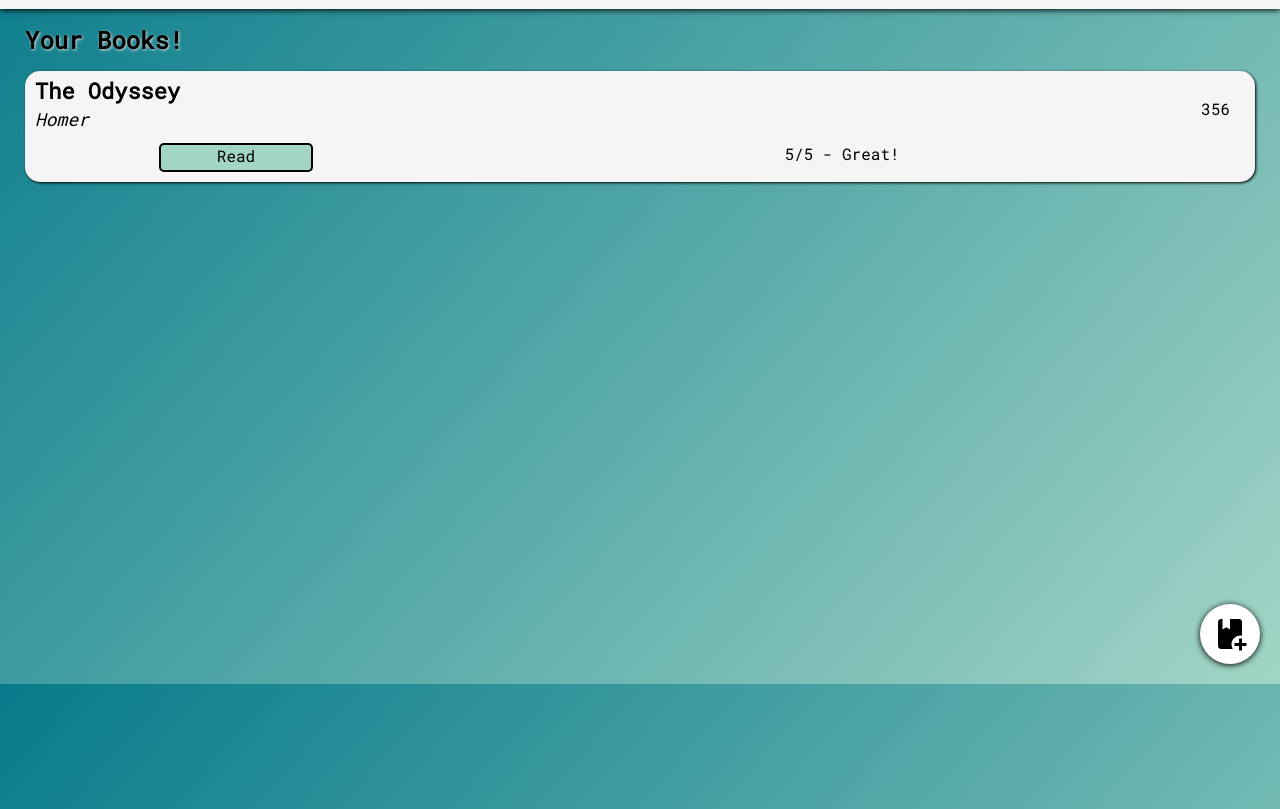
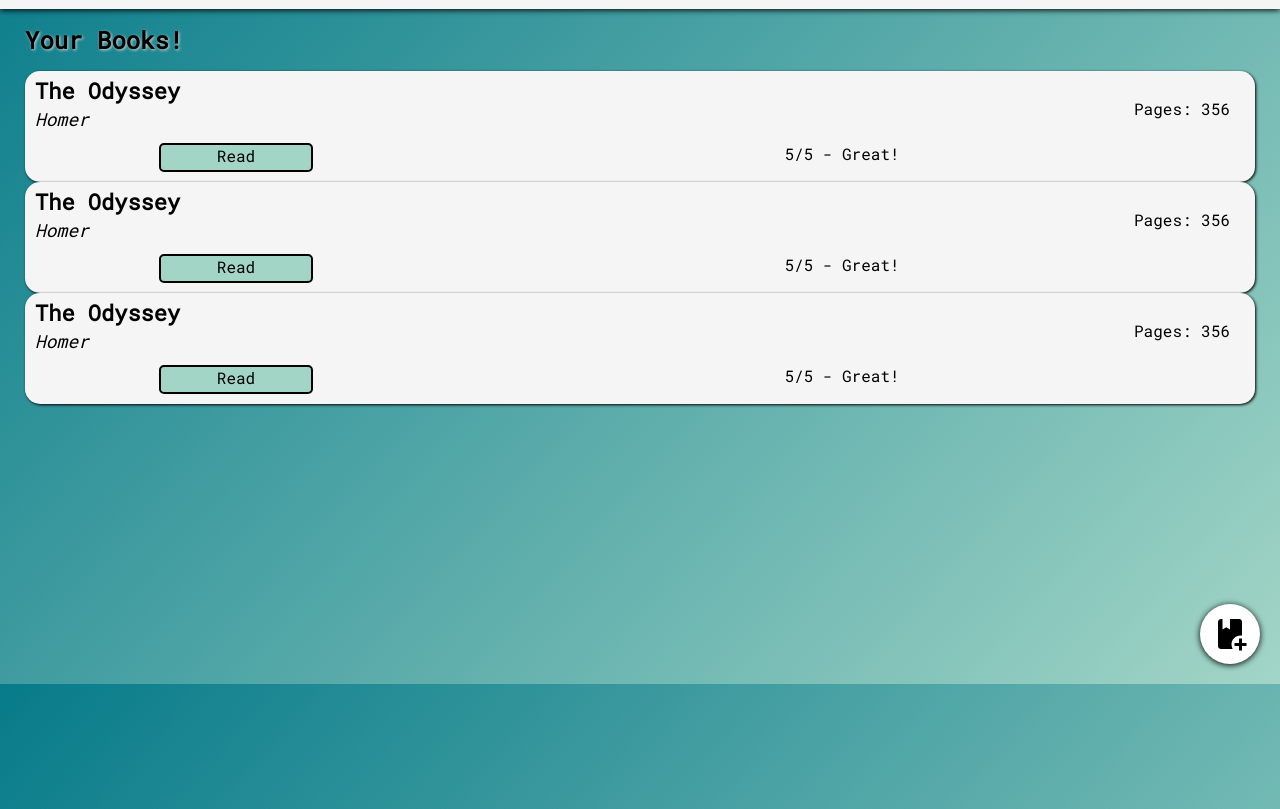
Before and after one commit to MeischkeM91/biblog, a plain HTML site: page index.html in a window 1280 px wide. Shown: the part 116-925 px from the top of the page. Drawn offline with Linux system fonts and the light colour scheme.

Commit message:
Added book-list div and dummy content for styling

```diff
--- a/index.html
+++ b/index.html
@@ -16,12 +16,28 @@
     </div>
     <div class="content">
         <div class="book-list-title">Your Books!</div>
-        <div class="book-list-item">
-            <div class="book-title">The Odyssey</div>
-            <div class="book-author">Homer</div>
-            <div class="book-pages">356</div>
-            <div class="book-status read">Read</div>
-            <div class="book-rating">5/5 - Great!</div>
+        <div class="book-list">
+            <div class="book-list-item">
+                <div class="book-title">The Odyssey</div>
+                <div class="book-author">Homer</div>
+                <div class="book-pages">Pages: 356</div>
+                <div class="book-status read">Read</div>
+                <div class="book-rating">5/5 - Great!</div>
+            </div>
+            <div class="book-list-item">
+                <div class="book-title">The Odyssey</div>
+                <div class="book-author">Homer</div>
+                <div class="book-pages">Pages: 356</div>
+                <div class="book-status read">Read</div>
+                <div class="book-rating">5/5 - Great!</div>
+            </div>
+            <div class="book-list-item">
+                <div class="book-title">The Odyssey</div>
+                <div class="book-author">Homer</div>
+                <div class="book-pages">Pages: 356</div>
+                <div class="book-status read">Read</div>
+                <div class="book-rating">5/5 - Great!</div>
+            </div>
         </div>
         <div class="add-btn"><img src="images/add-book.svg" alt="Add Book"></div>
     </div>
```
